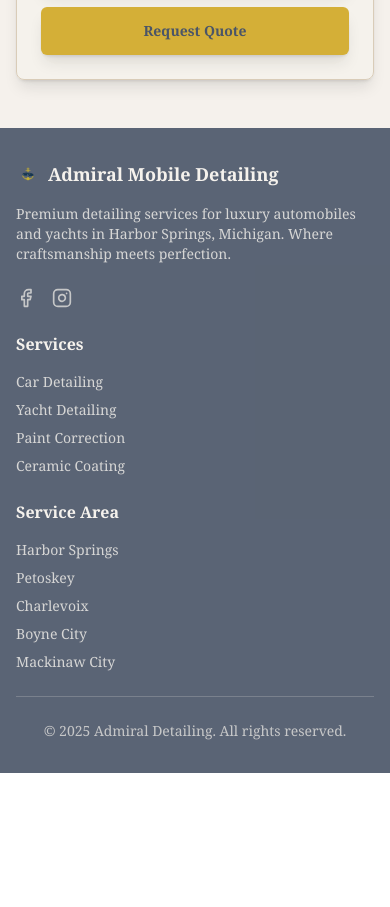
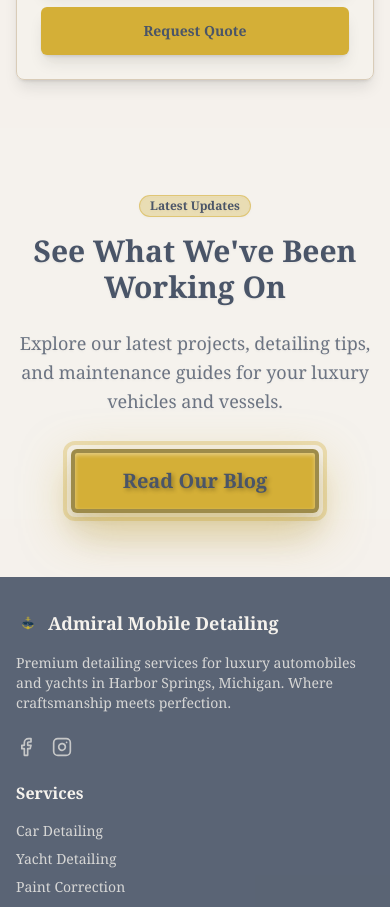
Before and after one commit to borourke9/admiral, a Next.js app: page / in a window 390 px wide. Shown: the part 6340-7247 px from the top of the page. Before the commit the page ends 7113 px from the top, so only its background shows below. Built offline with nearby package versions, Linux system fonts and the light colour scheme.

Commit message:
Add blog preview section to homepage

```diff
--- a/app/page.tsx
+++ b/app/page.tsx
@@ -582,6 +582,39 @@ export default function AdmiralDetailing() {
         </div>
       </section>
 
+      {/* Blog Preview Section */}
+      <section className="py-16 sm:py-20 md:py-24 bg-vintage-cream/60 relative">
+        <div className="container mx-auto px-4">
+          <div className="max-w-4xl mx-auto text-center">
+            <Badge className="mb-4 bg-vintage-gold/30 text-vintage-navy border-vintage-gold/50 font-serif drop-shadow-sm">
+              Latest Updates
+            </Badge>
+            <h2 className="text-3xl sm:text-4xl md:text-5xl font-serif font-bold mb-6 text-vintage-navy drop-shadow-sm">
+              See What We've Been Working On
+            </h2>
+            <p className="text-lg sm:text-xl text-vintage-navy/80 max-w-2xl mx-auto mb-8 leading-relaxed font-serif drop-shadow-sm">
+              Explore our latest projects, detailing tips, and maintenance guides for your luxury vehicles and vessels.
+            </p>
+            <Link href="/blog" className="inline-block">
+              <div className="relative group">
+                <div className="absolute -inset-2 rounded-xl border-4 border-vintage-gold/60 animate-pulse"></div>
+                <Button
+                  size="lg"
+                  className="bg-vintage-gold hover:bg-vintage-gold/90 text-vintage-navy font-serif font-bold px-12 sm:px-16 py-6 sm:py-8 text-xl sm:text-2xl shadow-2xl border-4 border-vintage-navy/40 transition-all duration-300 drop-shadow-xl relative overflow-hidden min-h-[64px] transform hover:scale-105"
+                  style={{
+                    boxShadow: "0 16px 48px rgba(212, 175, 55, 0.5), inset 0 2px 4px rgba(255,255,255,0.4)",
+                    textShadow: "2px 2px 4px rgba(0,0,0,0.3)",
+                  }}
+                >
+                  <div className="absolute inset-0 bg-gradient-to-r from-vintage-gold/30 to-vintage-gold/50 opacity-0 hover:opacity-100 transition-opacity duration-300"></div>
+                  <span className="relative z-10">Read Our Blog</span>
+                </Button>
+              </div>
+            </Link>
+          </div>
+        </div>
+      </section>
+
       {/* Footer */}
       <footer className="bg-vintage-navy/90 py-8 sm:py-12 relative">
         <div className="container mx-auto px-4">
```
